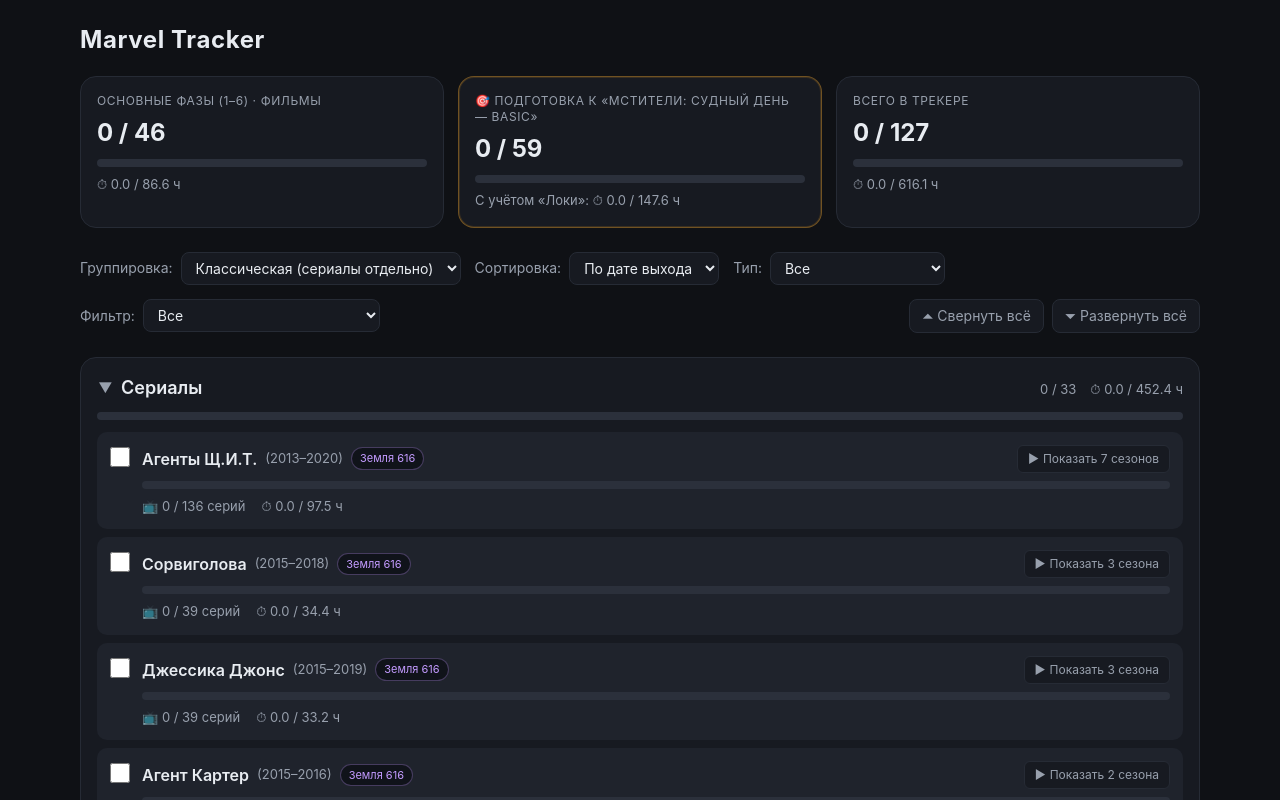
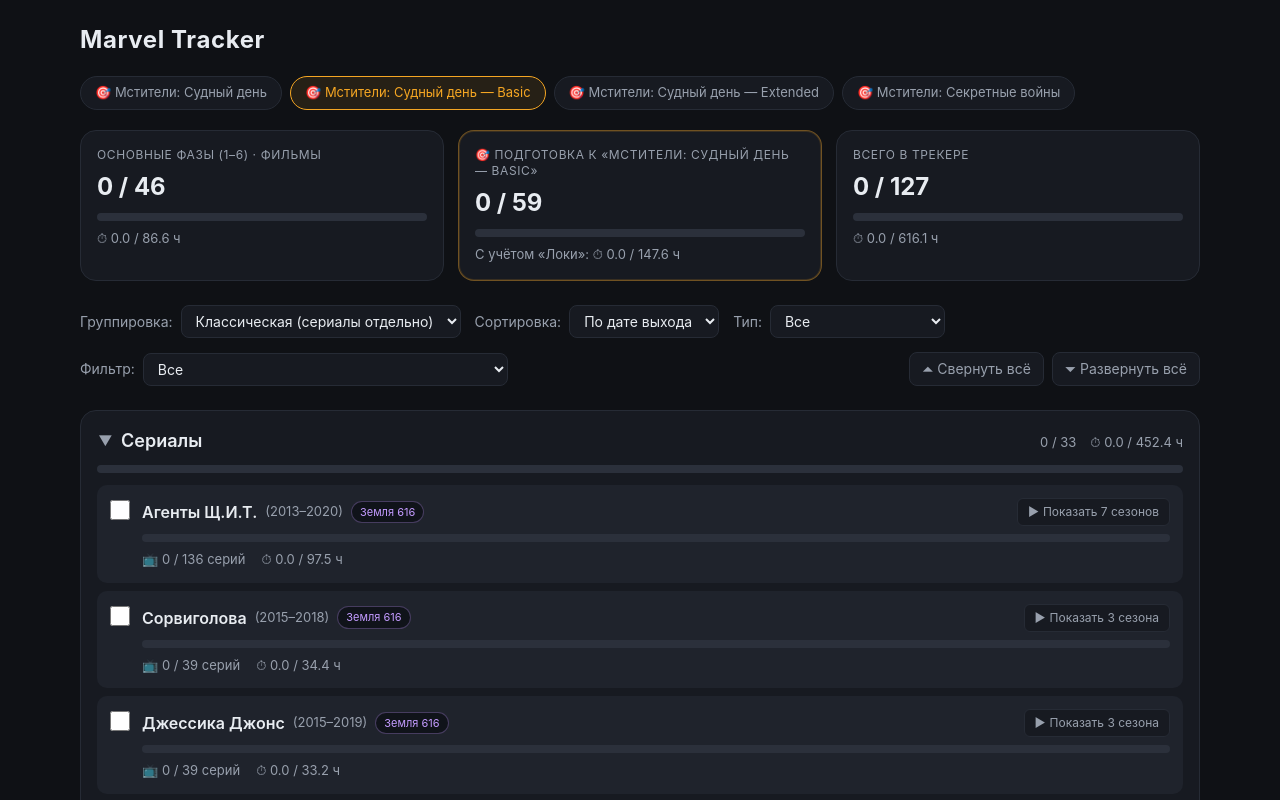
Before and after one commit to JuliettaLynx/marvel-tracker, a React (Vite) app: page / in a window 1280 px wide. Shown: the top 800 px of the page. Built offline with nearby package versions, Linux system fonts and the light colour scheme.

Commit message:
feat(prep): switchable prep lists via tabs

```diff
--- a/src/App.jsx
+++ b/src/App.jsx
@@ -1,5 +1,5 @@
 import { useMemo, useState } from 'react'
-import { items, GROUP_ORDER, PHASE_GROUP_ORDER, MAIN_PHASES, groupOf, prepIds, ACTIVE_PREP } from './data/marvelData'
+import { items, GROUP_ORDER, PHASE_GROUP_ORDER, MAIN_PHASES, groupOf, prepIds, ACTIVE_PREP, PREP_SETS } from './data/marvelData'
 import { progressOf } from './utils/progress'
 import { useProgress } from './hooks/useProgress'
 import { useLocalStorage } from './hooks/useLocalStorage'
@@ -7,11 +7,10 @@
 import SummaryCards from './components/SummaryCards'
 import Controls from './components/Controls'
 import GroupSection from './components/GroupSection'
+import PrepTabs from './components/PrepTabs'
 
 const EXPANDED_KEY = 'marvel-tracker-expanded'
-
-/* Набор подготовки по умолчанию (заменится выбором из карусели) */
-const prepSet = new Set(prepIds(ACTIVE_PREP))
+const PREP_KEY = 'marvel-tracker-prep'
 
 /** Разбивает сериал на виртуальные элементы по сезонам */
 function expandSeasons(item) {
@@ -48,6 +47,13 @@
 
   const { collapsed, toggle, collapseAll, expandAll } = useCollapsed()
   const [expandedSeasons, setExpandedSeasons] = useLocalStorage(EXPANDED_KEY, {})
+  const [prepKey, setPrepKey] = useLocalStorage(PREP_KEY, ACTIVE_PREP)
+
+  const prepSet = useMemo(
+    () => new Set(prepIds(prepKey in PREP_SETS ? prepKey : ACTIVE_PREP)),
+    [prepKey]
+  )
+  const prepLabel = (PREP_SETS[prepKey] || PREP_SETS[ACTIVE_PREP]).label
 
   const toggleItem = (item) =>
     setState(s => {
@@ -104,7 +110,7 @@
       prepItems, prepWatched, prepHours, prepHoursWatched,
       totalItems, totalWatched, totalHours, totalHoursWatched,
     }
-  }, [state])
+  }, [state, prepSet])
 
   /* --- groups --- */
   const groups = useMemo(() => {
@@ -219,7 +225,7 @@
       collapsible: true,
       ...buildMeta(map.get(k).slice().sort(sorter)),
     }))
-  }, [state, groupMode, sortBy, filter, typeFilter])
+  }, [state, groupMode, sortBy, filter, typeFilter, prepSet])
 
   const groupKeys = groups.map(g => g.key)
 
@@ -229,13 +235,16 @@
         <h1 className="m-0 text-2xl font-bold tracking-wide">Marvel Tracker</h1>
       </header>
 
-      <SummaryCards stats={stats} />
+      <PrepTabs active={prepKey} onChange={setPrepKey} />
+
+      <SummaryCards stats={stats} prepLabel={prepLabel} />
 
       <Controls
         groupMode={groupMode} setGroupMode={setGroupMode}
         sortBy={sortBy}       setSortBy={setSortBy}
         filter={filter}       setFilter={setFilter}
         typeFilter={typeFilter} setTypeFilter={setTypeFilter}
+        prepLabel={prepLabel}
         onCollapseAll={() => collapseAll(groupKeys)}
         onExpandAll={expandAll}
       />
--- a/src/components/Controls.jsx
+++ b/src/components/Controls.jsx
@@ -9,6 +9,7 @@
   sortBy, setSortBy,
   filter, setFilter,
   typeFilter, setTypeFilter,
+  prepLabel,
   onCollapseAll, onExpandAll,
 }) {
   return (
@@ -43,7 +44,7 @@
         Фильтр:
         <select className={SELECT} value={filter} onChange={e => setFilter(e.target.value)}>
           <option value="all">Все</option>
-          <option value="prep">🎯 Только к «Судному дню»</option>
+          <option value="prep">🎯 Только к «{prepLabel}»</option>
           <option value="watched">Просмотренные</option>
           <option value="unwatched">Непросмотренные</option>
         </select>
--- /dev/null
+++ b/src/components/PrepTabs.jsx
@@ -0,0 +1,27 @@
+import { PREP_SETS } from '../data/marvelData'
+
+const TAB =
+  'cursor-pointer whitespace-nowrap rounded-full border border-[#262b35] bg-[#171a21] px-3.5 py-1.5 text-[13px] text-[#98a0ad] transition-colors hover:border-[#f5a623]/50 hover:text-[#e8ecf1]'
+const TAB_ACTIVE =
+  'border-[#f5a623] bg-[#f5a623]/10 text-[#f5a623] hover:text-[#f5a623]'
+
+/**
+ * Карусель наборов подготовки. Табы генерируются из PREP_SETS —
+ * новый набор в данных появляется в UI сам, без правок компонента.
+ */
+export default function PrepTabs({ active, onChange }) {
+  return (
+    <section className="mb-4 flex gap-2 overflow-x-auto pb-1">
+      {Object.entries(PREP_SETS).map(([key, set]) => (
+        <button
+          key={key}
+          type="button"
+          className={`${TAB} ${key === active ? TAB_ACTIVE : ''}`}
+          onClick={() => onChange(key)}
+        >
+          🎯 {set.label}
+        </button>
+      ))}
+    </section>
+  )
+}
--- a/src/components/SummaryCards.jsx
+++ b/src/components/SummaryCards.jsx
@@ -1,9 +1,6 @@
 import SummaryCard from './SummaryCard'
-import { PREP_SETS, ACTIVE_PREP } from '../data/marvelData'
 
-const prepLabel = PREP_SETS[ACTIVE_PREP].label
-
-export default function SummaryCards({ stats }) {
+export default function SummaryCards({ stats, prepLabel }) {
   return (
     <section className="mb-6 grid gap-3.5 sm:grid-cols-2 lg:grid-cols-3">
       <SummaryCard
```
